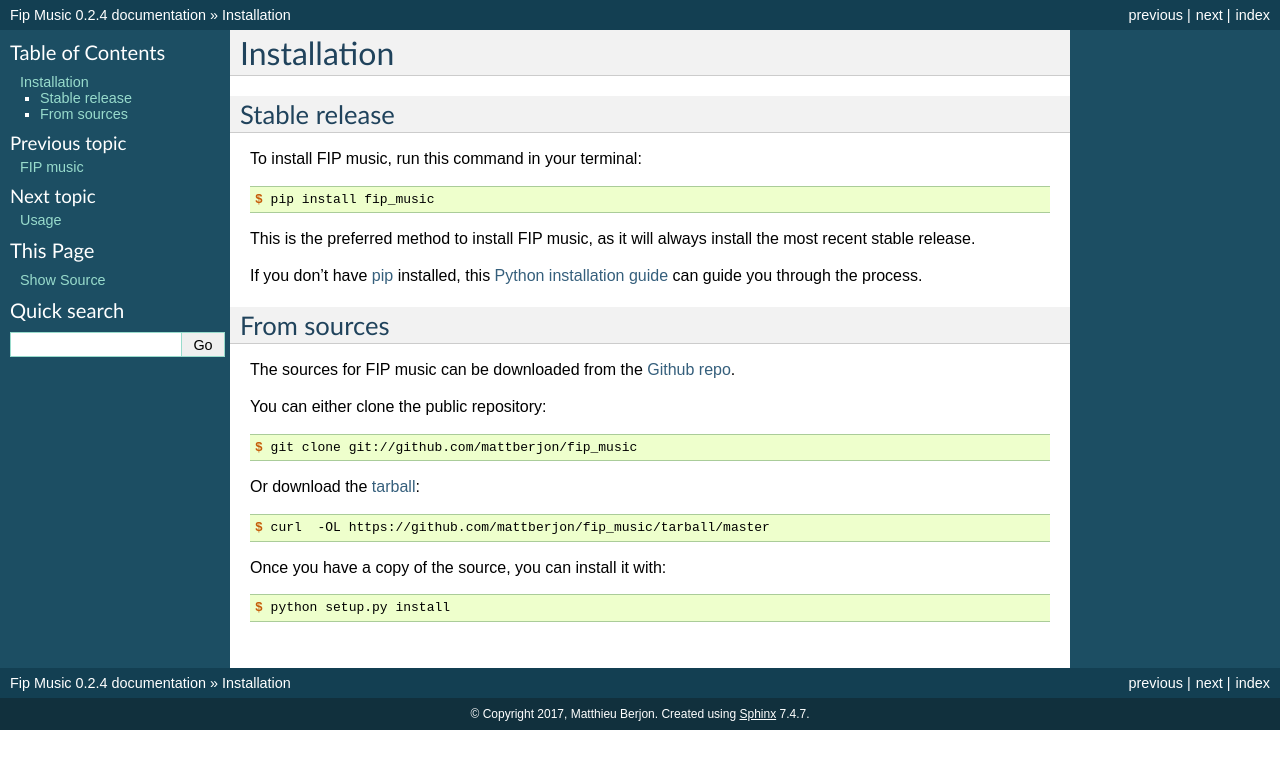
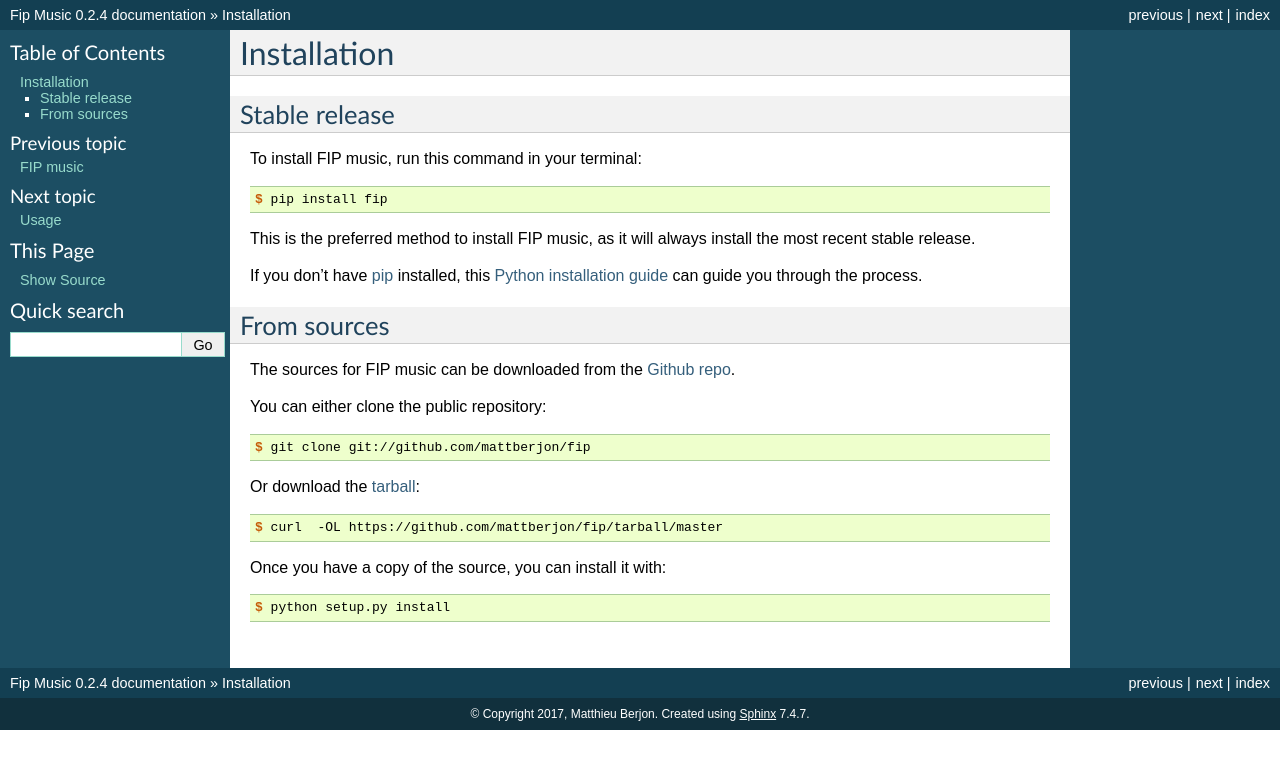
Before and after one commit to mattberjon/fip, a Sphinx documentation site: the page built from docs/installation.rst, in a window 1280 px wide. Shown: the top 769 px of the page. Built offline with Sphinx 7.4.7, drawn with Linux system fonts in a browser that asks for light colours; pages that are not in the unit, such as notebooks, are missing from menus.

Commit message:
Update of the installation process
I updated the links in the installation process. The program was renamed
and needed to be updated (from 'fip_music' to 'fip').

Resolves: #4

Signed-off-by: Matthieu Berjon <matthieu@berjon.net>

```diff
--- a/docs/installation.rst
+++ b/docs/installation.rst
@@ -12,7 +12,7 @@
 
 .. code-block:: console
 
-    $ pip install fip_music
+    $ pip install fip
 
 This is the preferred method to install FIP music, as it will always install the most recent stable release.
 
@@ -32,13 +32,13 @@
 
 .. code-block:: console
 
-    $ git clone git://github.com/mattberjon/fip_music
+    $ git clone git://github.com/mattberjon/fip
 
 Or download the `tarball`_:
 
 .. code-block:: console
 
-    $ curl  -OL https://github.com/mattberjon/fip_music/tarball/master
+    $ curl  -OL https://github.com/mattberjon/fip/tarball/master
 
 Once you have a copy of the source, you can install it with:
 
@@ -47,5 +47,5 @@
     $ python setup.py install
 
 
-.. _Github repo: https://github.com/mattberjon/fip_music
-.. _tarball: https://github.com/mattberjon/fip_music/tarball/master
+.. _Github repo: https://github.com/mattberjon/fip
+.. _tarball: https://github.com/mattberjon/fip/tarball/master
```
